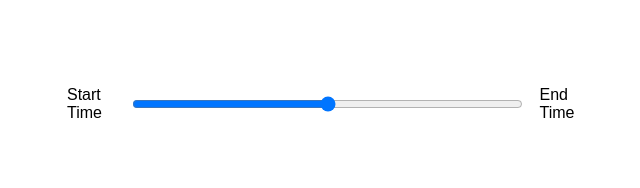
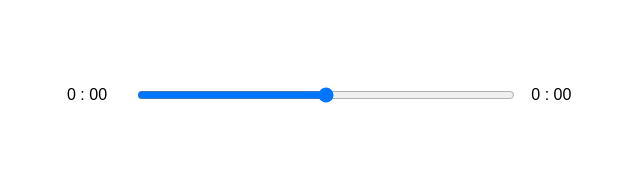
Before and after one commit to 1005hoon/react-practice-projects, a React (Create React App) app in the folder music-player-app/: page / in a window 1280 px wide. Shown: the part 410-598 px from the top of the page, without its empty margins (314-954 px from the left). Built offline with nearby package versions, Linux system fonts and the light colour scheme.

Commit message:
add timing effect to music player

```diff
--- a/music-player-app/src/App.js
+++ b/music-player-app/src/App.js
@@ -10,11 +10,16 @@ import musicData from "./musicData";
 function App() {
   const [songs, setSongs] = useState(musicData());
   const [currentSong, setCurrentSong] = useState(songs[0]);
+  const [isPlaying, setIsPlaying] = useState(false);
 
   return (
     <div className="App">
       <Song currentSong={currentSong} />
-      <MusicPlayer />
+      <MusicPlayer
+        currentSong={currentSong}
+        isPlaying={isPlaying}
+        setIsPlaying={setIsPlaying}
+      />
     </div>
   );
 }
--- a/music-player-app/src/components/MusicPlayer.js
+++ b/music-player-app/src/components/MusicPlayer.js
@@ -1,28 +1,71 @@
+import React, { useRef, useState } from "react";
 import { FontAwesomeIcon } from "@fortawesome/react-fontawesome";
 import {
   faPlay,
   faAngleLeft,
   faAngleRight,
 } from "@fortawesome/free-solid-svg-icons";
-import React from "react";
 
-const MusicPlayer = () => {
+const MusicPlayer = ({ currentSong, isPlaying, setIsPlaying }) => {
+  const audioRef = useRef(null);
+
+  const [songInfo, setSongInfo] = useState({
+    currentTime: null,
+    duration: null,
+  });
+
+  const timeUpdateHandler = (e) => {
+    const currentTime = e.target.currentTime;
+    const duration = e.target.duration;
+
+    setSongInfo({ ...songInfo, currentTime, duration });
+  };
+
+  const playButtonHandler = () => {
+    if (isPlaying) {
+      audioRef.current.pause();
+      setIsPlaying(false);
+    } else {
+      audioRef.current.play();
+      setIsPlaying(true);
+    }
+  };
+
+  const getTime = (time) =>
+    Math.floor(time / 60) + " : " + ("0" + Math.floor(time % 60)).slice(-2);
+
   return (
     <div className="music-player">
       <div className="time-controller">
-        <p>Start Time</p>
-        <input type="range" />
-        <p>End Time</p>
+        <p>{getTime(songInfo.currentTime)}</p>
+        <input
+          type="range"
+          min={0}
+          max={songInfo.duration}
+          value={songInfo.currentTime}
+        />
+        <p>{getTime(songInfo.duration)}</p>
       </div>
       <div className="play-controller">
         <FontAwesomeIcon className="skip-back" size="2x" icon={faAngleLeft} />
-        <FontAwesomeIcon className="play" size="2x" icon={faPlay} />
+        <FontAwesomeIcon
+          onClick={playButtonHandler}
+          className="play"
+          size="2x"
+          icon={faPlay}
+        />
         <FontAwesomeIcon
           className="skip-forward"
           size="2x"
           icon={faAngleRight}
         />
       </div>
+      <audio
+        ref={audioRef}
+        onTimeUpdate={timeUpdateHandler}
+        onLoadedMetadata={timeUpdateHandler}
+        src={currentSong.audio}
+      ></audio>
     </div>
   );
 };
--- a/music-player-app/src/styles/_musicPlayer.scss
+++ b/music-player-app/src/styles/_musicPlayer.scss
@@ -11,10 +11,11 @@
 
     input {
       width: 100%;
-      padding: 1rem 2rem;
+      padding: 1rem 0;
     }
 
     p {
+      width: 20%;
       padding: 1rem;
     }
   }
```
Also changed, not shown: 1 other file (tests, documents, lock files or other folders).
